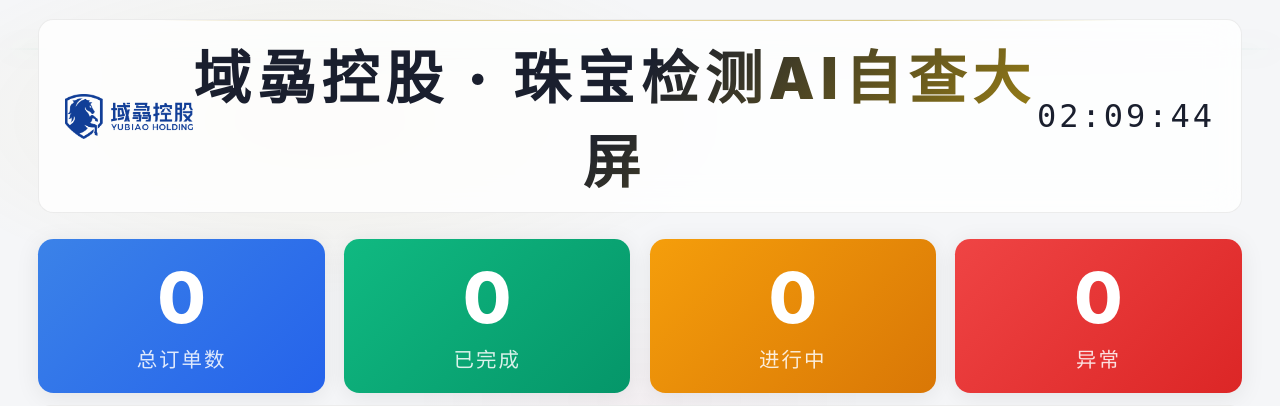
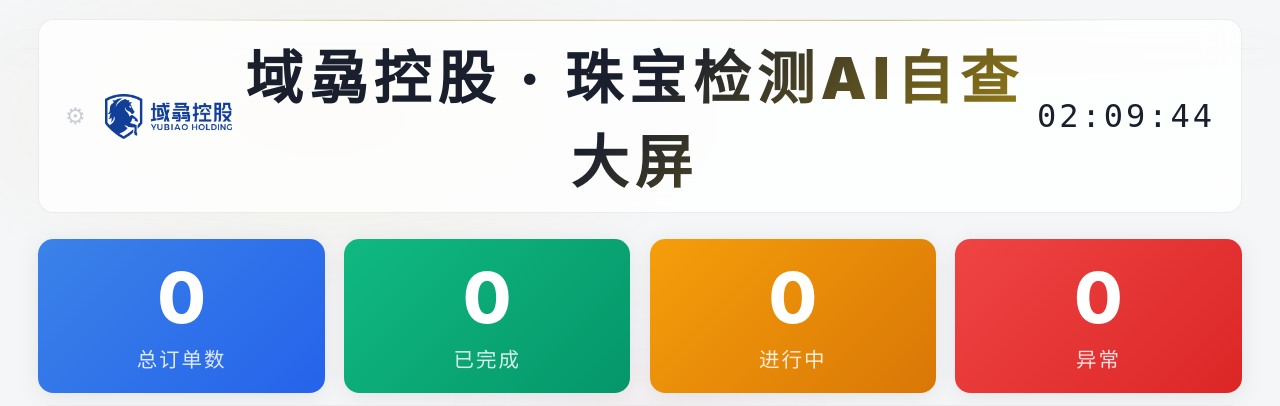
Before and after one commit to stu671053-cpu/jewelry-qc, a Flask app: page / in a window 1280 px wide. Shown: the top 406 px of the page. Run offline with Flask 3, Linux system fonts and the light colour scheme.

Commit message:
大屏和管理端互跳按钮

```diff
--- a/qc_server/templates/dashboard.html
+++ b/qc_server/templates/dashboard.html
@@ -102,6 +102,11 @@ body::before {
   font-size: 2.5vw; font-weight: 200; letter-spacing: 3px;
   font-variant-numeric: tabular-nums; color: var(--text);
 }
+.nav-btn {
+  font-size: 1.8vw; text-decoration: none; opacity: 0.4;
+  transition: opacity 0.2s; margin-right: 1.5vw; color: var(--text-dim);
+}
+.nav-btn:hover { opacity: 1; }
 
 /* ── 告警条 ── */
 .alert-bar {
@@ -207,6 +212,7 @@ tr.new-row { animation: rowIn 0.5s ease-out; }
 <div class="scan-line"></div>
 <div class="container">
   <div class="header">
+    <a href="/admin" class="nav-btn" title="管理后台">⚙</a>
     <img src="/static/logo.png" alt="logo" style="height:3.5vw;width:auto;">
     <div class="header-title">{{ tenant }} · 珠宝检测AI自查大屏</div>
     <div class="clock" id="clock">--:--:--</div>
```
